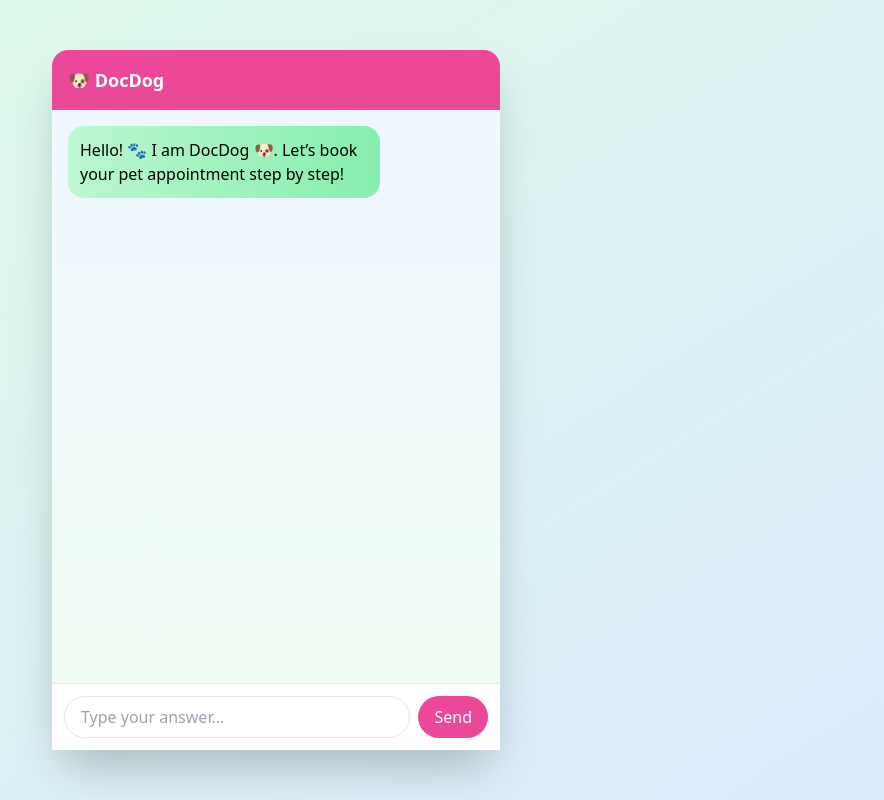
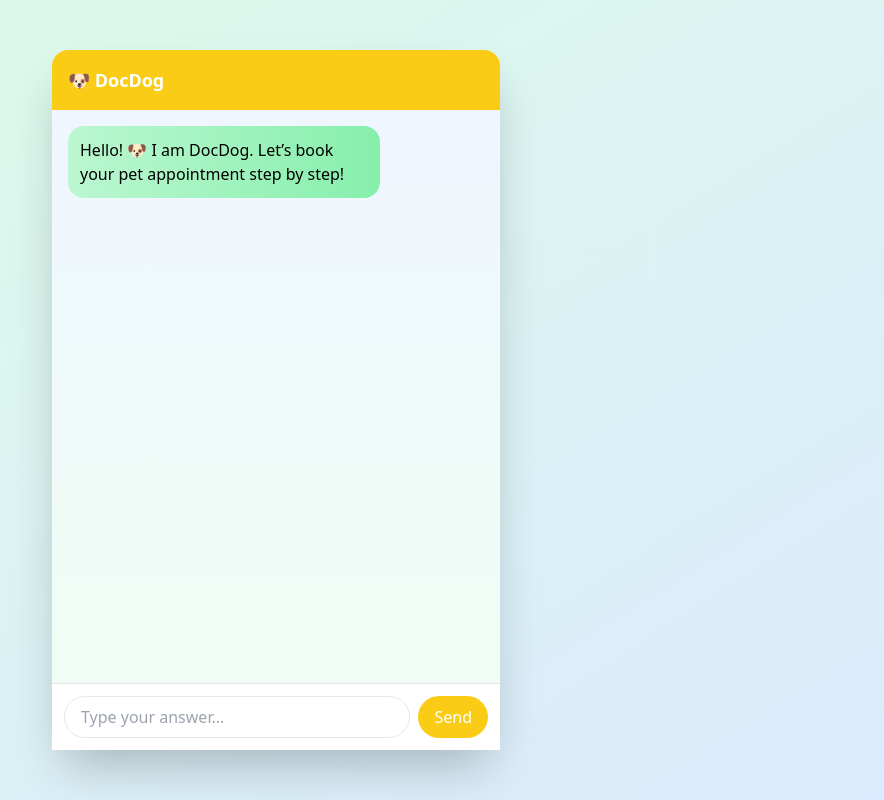
Before and after one commit to Nitesky-uwu/vet-chatbot, a Next.js app: page / in a window 1280 px wide. Shown: the whole page, without its empty margins (364-1248 px from the left). Built offline with nearby package versions, Linux system fonts and the light colour scheme.

Commit message:
Update page.js

```diff
--- a/app/page.js
+++ b/app/page.js
@@ -4,7 +4,7 @@ import { motion } from 'framer-motion'
 
 export default function Home() {
   const [messages, setMessages] = useState([
-    { from: 'bot', text: 'Hello! 🐾 I am DocDog 🐶. Let’s book your pet appointment step by step!' }
+    { from: 'bot', text: 'Hello! 🐶 I am DocDog. Let’s book your pet appointment step by step!' }
   ])
   const [currentStep, setCurrentStep] = useState(0)
   const [inputValue, setInputValue] = useState('')
@@ -53,10 +53,10 @@ export default function Home() {
   }
 
   return (
-    <div className="flex items-center justify-center min-h-screen bg-gradient-to-br from-green-100 to-blue-100">
+    <div className="flex items-center justify-center min-h-screen bg-gradient-to-br from-green-100 to-blue-100 p-4">
       <div className="w-full max-w-md bg-white shadow-2xl rounded-2xl flex flex-col h-[700px]">
         {/* Header */}
-        <div className="bg-pink-500 text-white p-4 rounded-t-2xl font-bold text-lg flex items-center gap-2">
+        <div className="bg-yellow-400 text-white p-4 rounded-t-2xl font-bold text-lg flex items-center gap-2">
           🐶 DocDog
         </div>
 
@@ -92,7 +92,7 @@ export default function Home() {
                 className="flex-1 border rounded-full px-4 py-2 focus:outline-none"
                 required
               />
-              <button type="submit" className="bg-pink-500 text-white px-4 py-2 rounded-full">
+              <button type="submit" className="bg-yellow-400 text-white px-4 py-2 rounded-full">
                 Send
               </button>
             </form>
@@ -109,7 +109,7 @@ export default function Home() {
                   <option key={t} value={t}>{t}</option>
                 ))}
               </select>
-              <button type="submit" className="bg-pink-500 text-white px-4 py-2 rounded-full">
+              <button type="submit" className="bg-yellow-400 text-white px-4 py-2 rounded-full">
                 Send
               </button>
             </form>
@@ -123,7 +123,7 @@ export default function Home() {
                 className="flex-1 border rounded-full px-4 py-2 focus:outline-none"
                 required
               />
-              <button type="submit" className="bg-pink-500 text-white px-4 py-2 rounded-full">
+              <button type="submit" className="bg-yellow-400 text-white px-4 py-2 rounded-full">
                 Send
               </button>
             </form>
@@ -132,4 +132,4 @@ export default function Home() {
       </div>
     </div>
   )
-                }
+}
```
